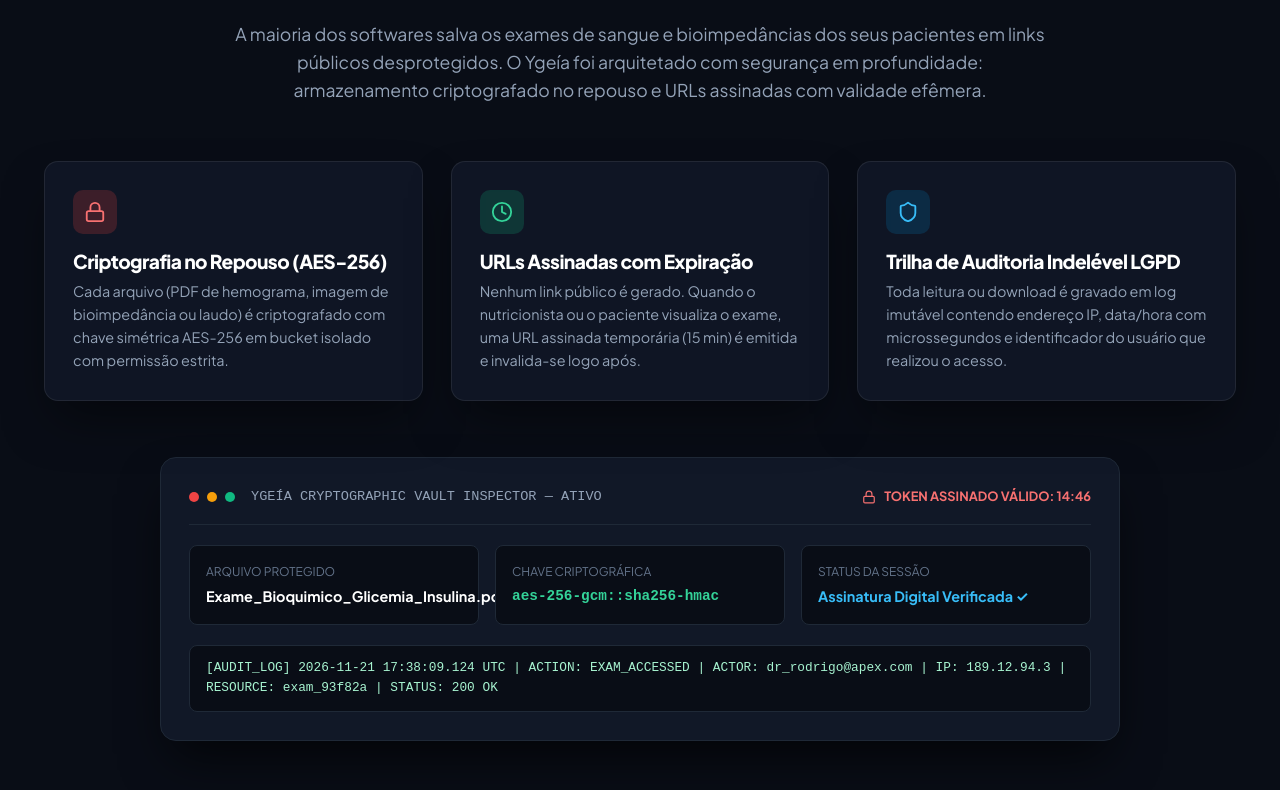
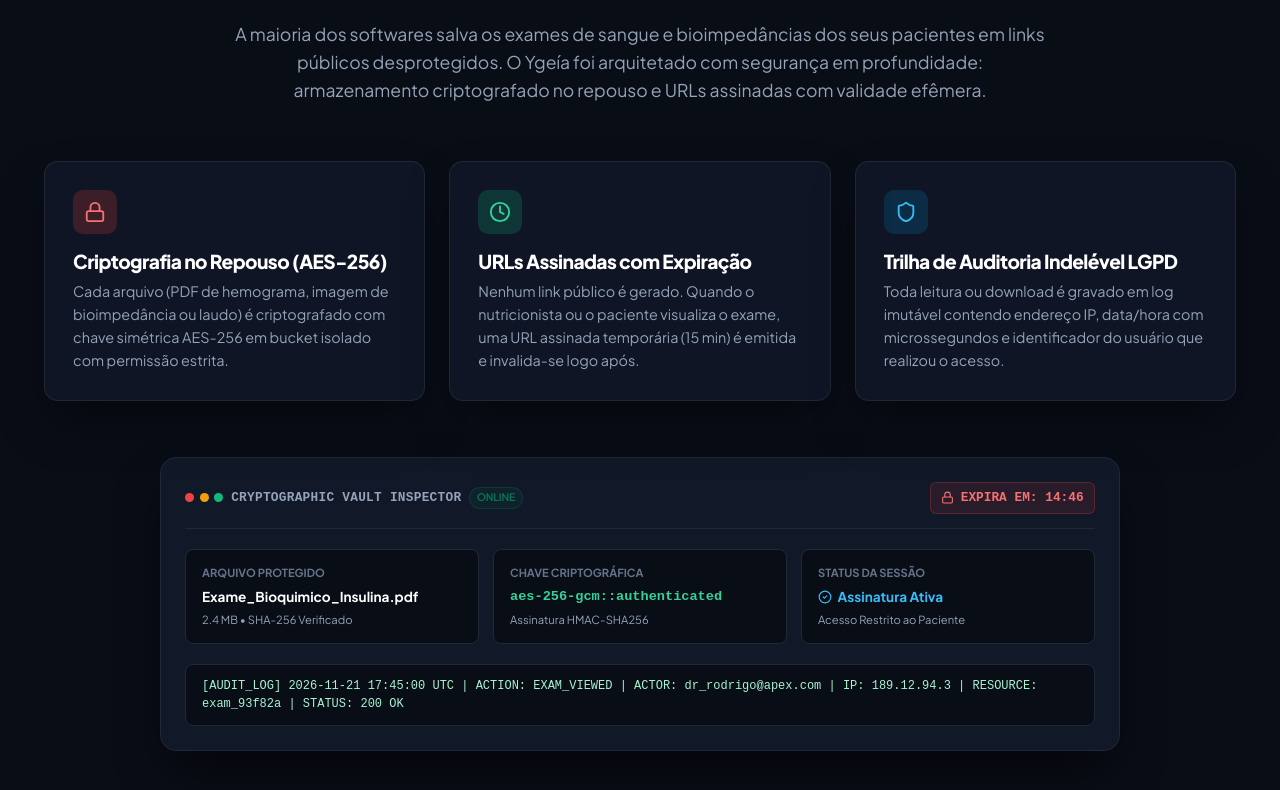
Before and after one commit to brunoemferreira/ygeia, a React (Vite) app in the folder apps/web/: page / in a window 1280 px wide. Shown: the part 2635-3425 px from the top of the page. Built offline with nearby package versions, Linux system fonts and the light colour scheme.

Commit message:
fix(web): prevent text overflow and wrap breaking in encrypted vault cards

```diff
--- a/apps/web/src/components/EncryptedVaultShowcase.tsx
+++ b/apps/web/src/components/EncryptedVaultShowcase.tsx
@@ -1,5 +1,5 @@
 import React, { useState, useEffect } from 'react';
-import { Lock, Shield, Clock } from 'lucide-react';
+import { Lock, Shield, Clock, CheckCircle2 } from 'lucide-react';
 
 export const EncryptedVaultShowcase: React.FC = () => {
   const [secondsRemaining, setSecondsRemaining] = useState(892); // ~14m 52s
@@ -18,7 +18,7 @@ export const EncryptedVaultShowcase: React.FC = () => {
   };
 
   return (
-    <section id="cofre" style={{ padding: '5rem 0', background: '#090d16', color: 'white' }}>
+    <section id="cofre" style={{ padding: '5rem 0', background: '#090d16', color: 'white', overflow: 'hidden' }}>
       <div className="container">
         <div style={{ textAlign: 'center', maxWidth: '820px', margin: '0 auto 3.5rem auto' }}>
           <span className="pill-badge pill-danger" style={{ marginBottom: '1rem', background: 'rgba(220, 38, 38, 0.15)', color: '#f87171' }}>
@@ -33,7 +33,7 @@ export const EncryptedVaultShowcase: React.FC = () => {
         </div>
 
         {/* 3 Pillars Row */}
-        <div className="grid-responsive-1-3" style={{ gap: '1.75rem', marginBottom: '3.5rem' }}>
+        <div className="grid-responsive-1-3" style={{ gap: '1.5rem', marginBottom: '3.5rem' }}>
           <div className="dark-glass-card" style={{ padding: '1.75rem' }}>
             <div style={{
               width: '44px',
@@ -106,58 +106,166 @@ export const EncryptedVaultShowcase: React.FC = () => {
           background: '#111827',
           border: '1px solid #1f2937',
           borderRadius: '16px',
-          padding: '1.75rem',
+          padding: '1.5rem',
           maxWidth: '960px',
           margin: '0 auto',
-          boxShadow: '0 25px 50px -12px rgba(0,0,0,0.7)'
+          boxShadow: '0 25px 50px -12px rgba(0,0,0,0.7)',
+          overflow: 'hidden'
         }}>
-          <div style={{ display: 'flex', justifyContent: 'space-between', alignItems: 'center', borderBottom: '1px solid #1f2937', paddingBottom: '1rem', marginBottom: '1.25rem' }}>
-            <div style={{ display: 'flex', alignItems: 'center', gap: '0.5rem' }}>
-              <span style={{ width: '10px', height: '10px', borderRadius: '50%', background: '#ef4444' }} />
-              <span style={{ width: '10px', height: '10px', borderRadius: '50%', background: '#f59e0b' }} />
-              <span style={{ width: '10px', height: '10px', borderRadius: '50%', background: '#10b981' }} />
-              <span style={{ marginLeft: '0.5rem', fontFamily: 'monospace', fontSize: '0.85rem', color: '#94a3b8' }}>
-                YGEÍA CRYPTOGRAPHIC VAULT INSPECTOR — ATIVO
+          {/* Header with Graceful Wrapping */}
+          <div style={{
+            display: 'flex',
+            flexWrap: 'wrap',
+            justifyContent: 'space-between',
+            alignItems: 'center',
+            borderBottom: '1px solid #1f2937',
+            paddingBottom: '0.875rem',
+            marginBottom: '1.25rem',
+            gap: '0.75rem'
+          }}>
+            <div style={{ display: 'flex', alignItems: 'center', gap: '0.5rem', flexWrap: 'wrap' }}>
+              <div style={{ display: 'flex', alignItems: 'center', gap: '0.35rem' }}>
+                <span style={{ width: '9px', height: '9px', borderRadius: '50%', background: '#ef4444' }} />
+                <span style={{ width: '9px', height: '9px', borderRadius: '50%', background: '#f59e0b' }} />
+                <span style={{ width: '9px', height: '9px', borderRadius: '50%', background: '#10b981' }} />
+              </div>
+              <span style={{
+                fontFamily: 'monospace',
+                fontSize: '0.8rem',
+                color: '#94a3b8',
+                fontWeight: 700,
+                letterSpacing: '0.02em'
+              }}>
+                CRYPTOGRAPHIC VAULT INSPECTOR
+              </span>
+              <span className="pill-badge pill-emerald" style={{ padding: '0.1rem 0.4rem', fontSize: '0.65rem' }}>
+                ONLINE
               </span>
             </div>
-            <div style={{ display: 'flex', alignItems: 'center', gap: '0.5rem', color: '#f87171', fontSize: '0.8rem', fontWeight: 700 }}>
-              <Lock size={14} /> TOKEN ASSINADO VÁLIDO: {formatTimer(secondsRemaining)}
+
+            <div style={{
+              display: 'flex',
+              alignItems: 'center',
+              gap: '0.4rem',
+              color: '#f87171',
+              fontSize: '0.8rem',
+              fontWeight: 700,
+              fontFamily: 'monospace',
+              background: 'rgba(239, 68, 68, 0.1)',
+              padding: '0.3rem 0.65rem',
+              borderRadius: '6px',
+              border: '1px solid rgba(239, 68, 68, 0.25)',
+              flexShrink: 0
+            }}>
+              <Lock size={13} /> EXPIRA EM: {formatTimer(secondsRemaining)}
             </div>
           </div>
 
-          <div style={{ display: 'grid', gridTemplateColumns: 'repeat(auto-fit, minmax(260px, 1fr))', gap: '1rem', marginBottom: '1.25rem' }}>
-            <div style={{ background: '#090d16', padding: '1rem', borderRadius: '8px', border: '1px solid #1f2937' }}>
-              <div style={{ fontSize: '0.75rem', color: '#64748b', textTransform: 'uppercase' }}>Arquivo Protegido</div>
-              <div style={{ fontWeight: 700, color: 'white', fontSize: '0.9rem', marginTop: '0.25rem' }}>
-                Exame_Bioquimico_Glicemia_Insulina.pdf
+          {/* Cards Grid with Defensive Layout */}
+          <div style={{
+            display: 'grid',
+            gridTemplateColumns: 'repeat(auto-fit, minmax(220px, 1fr))',
+            gap: '0.875rem',
+            marginBottom: '1.25rem'
+          }}>
+            <div style={{
+              background: '#090d16',
+              padding: '0.875rem 1rem',
+              borderRadius: '8px',
+              border: '1px solid #1f2937',
+              overflow: 'hidden'
+            }}>
+              <div style={{ fontSize: '0.7rem', color: '#64748b', textTransform: 'uppercase', fontWeight: 700 }}>
+                Arquivo Protegido
+              </div>
+              <div
+                title="Exame_Bioquimico_Glicemia_Insulina.pdf"
+                style={{
+                  fontWeight: 700,
+                  color: 'white',
+                  fontSize: '0.85rem',
+                  marginTop: '0.25rem',
+                  overflow: 'hidden',
+                  textOverflow: 'ellipsis',
+                  whiteSpace: 'nowrap'
+                }}
+              >
+                Exame_Bioquimico_Insulina.pdf
+              </div>
+              <div style={{ fontSize: '0.7rem', color: '#94a3b8', marginTop: '0.2rem' }}>
+                2.4 MB • SHA-256 Verificado
               </div>
             </div>
 
-            <div style={{ background: '#090d16', padding: '1rem', borderRadius: '8px', border: '1px solid #1f2937' }}>
-              <div style={{ fontSize: '0.75rem', color: '#64748b', textTransform: 'uppercase' }}>Chave Criptográfica</div>
-              <div style={{ fontWeight: 700, color: '#34d399', fontSize: '0.9rem', marginTop: '0.25rem', fontFamily: 'monospace' }}>
-                aes-256-gcm::sha256-hmac
+            <div style={{
+              background: '#090d16',
+              padding: '0.875rem 1rem',
+              borderRadius: '8px',
+              border: '1px solid #1f2937',
+              overflow: 'hidden'
+            }}>
+              <div style={{ fontSize: '0.7rem', color: '#64748b', textTransform: 'uppercase', fontWeight: 700 }}>
+                Chave Criptográfica
+              </div>
+              <div style={{
+                fontWeight: 700,
+                color: '#34d399',
+                fontSize: '0.85rem',
+                marginTop: '0.25rem',
+                fontFamily: 'monospace',
+                overflow: 'hidden',
+                textOverflow: 'ellipsis',
+                whiteSpace: 'nowrap'
+              }}>
+                aes-256-gcm::authenticated
+              </div>
+              <div style={{ fontSize: '0.7rem', color: '#94a3b8', marginTop: '0.2rem' }}>
+                Assinatura HMAC-SHA256
               </div>
             </div>
 
-            <div style={{ background: '#090d16', padding: '1rem', borderRadius: '8px', border: '1px solid #1f2937' }}>
-              <div style={{ fontSize: '0.75rem', color: '#64748b', textTransform: 'uppercase' }}>Status da Sessão</div>
-              <div style={{ fontWeight: 700, color: '#38bdf8', fontSize: '0.9rem', marginTop: '0.25rem' }}>
-                Assinatura Digital Verificada ✓
+            <div style={{
+              background: '#090d16',
+              padding: '0.875rem 1rem',
+              borderRadius: '8px',
+              border: '1px solid #1f2937',
+              overflow: 'hidden'
+            }}>
+              <div style={{ fontSize: '0.7rem', color: '#64748b', textTransform: 'uppercase', fontWeight: 700 }}>
+                Status da Sessão
+              </div>
+              <div style={{
+                fontWeight: 700,
+                color: '#38bdf8',
+                fontSize: '0.85rem',
+                marginTop: '0.25rem',
+                display: 'flex',
+                alignItems: 'center',
+                gap: '0.35rem'
+              }}>
+                <CheckCircle2 size={14} color="#38bdf8" /> Assinatura Ativa
+              </div>
+              <div style={{ fontSize: '0.7rem', color: '#94a3b8', marginTop: '0.2rem' }}>
+                Acesso Restrito ao Paciente
               </div>
             </div>
           </div>
 
+          {/* Audit Log Console: Responsive with Horizontal Scroll if needed */}
           <div style={{
             background: '#090d16',
             padding: '0.75rem 1rem',
             borderRadius: '8px',
             border: '1px solid #1f2937',
+            overflowX: 'auto',
             fontFamily: 'monospace',
-            fontSize: '0.8rem',
-            color: '#a7f3d0'
+            fontSize: '0.75rem',
+            color: '#a7f3d0',
+            lineHeight: '1.5'
           }}>
-            [AUDIT_LOG] 2026-11-21 17:38:09.124 UTC | ACTION: EXAM_ACCESSED | ACTOR: dr_rodrigo@apex.com | IP: 189.12.94.3 | RESOURCE: exam_93f82a | STATUS: 200 OK
+            <code>
+              [AUDIT_LOG] 2026-11-21 17:45:00 UTC | ACTION: EXAM_VIEWED | ACTOR: dr_rodrigo@apex.com | IP: 189.12.94.3 | RESOURCE: exam_93f82a | STATUS: 200 OK
+            </code>
           </div>
         </div>
       </div>
--- a/apps/web/src/components/Hero.tsx
+++ b/apps/web/src/components/Hero.tsx
@@ -320,9 +320,10 @@ export const Hero: React.FC = () => {
                 border: '1px solid #fecaca',
                 borderRadius: '14px',
                 padding: '1.25rem',
-                background: '#fffbfb'
+                background: '#fffbfb',
+                overflow: 'hidden'
               }}>
-                <div style={{ display: 'flex', justifyContent: 'space-between', alignItems: 'center', marginBottom: '1rem' }}>
+                <div style={{ display: 'flex', flexWrap: 'wrap', justifyContent: 'space-between', alignItems: 'center', gap: '0.5rem', marginBottom: '1rem' }}>
                   <div style={{ display: 'flex', alignItems: 'center', gap: '0.5rem' }}>
                     <Lock size={18} color="#dc2626" />
                     <span style={{ fontWeight: 800, color: '#991b1b', fontSize: '0.95rem' }}>
@@ -343,14 +344,24 @@ export const Hero: React.FC = () => {
                 </div>
 
                 <div style={{ background: 'white', padding: '0.75rem', borderRadius: '8px', border: '1px solid #fed7d7', marginBottom: '0.75rem' }}>
-                  <div style={{ display: 'flex', justifyContent: 'space-between', alignItems: 'center', marginBottom: '0.25rem' }}>
-                    <span style={{ fontSize: '0.85rem', fontWeight: 700, color: '#0f172a' }}>
-                      Hemograma_Completo_Perfil_Lipidico.pdf
+                  <div style={{ display: 'flex', justifyContent: 'space-between', alignItems: 'center', gap: '0.5rem', marginBottom: '0.25rem' }}>
+                    <span
+                      title="Hemograma_Completo_Perfil_Lipidico.pdf"
+                      style={{
+                        fontSize: '0.85rem',
+                        fontWeight: 700,
+                        color: '#0f172a',
+                        overflow: 'hidden',
+                        textOverflow: 'ellipsis',
+                        whiteSpace: 'nowrap'
+                      }}
+                    >
+                      Hemograma_Completo.pdf
                     </span>
-                    <span style={{ fontSize: '0.75rem', color: '#64748b' }}>2.4 MB</span>
+                    <span style={{ fontSize: '0.75rem', color: '#64748b', flexShrink: 0 }}>2.4 MB</span>
                   </div>
                   <div style={{ fontSize: '0.75rem', color: '#16a34a', display: 'flex', alignItems: 'center', gap: '0.25rem' }}>
-                    <ShieldCheck size={14} /> URL assinada temporária (expira em 14:32m)
+                    <ShieldCheck size={14} /> URL assinada (expira em 14:32m)
                   </div>
                 </div>
 
@@ -360,9 +371,11 @@ export const Hero: React.FC = () => {
                   background: '#f8fafc',
                   padding: '0.6rem',
                   borderRadius: '6px',
-                  lineHeight: '1.4'
+                  lineHeight: '1.4',
+                  overflowWrap: 'break-word',
+                  wordBreak: 'break-word'
                 }}>
-                  🔒 <strong>Auditoria LGPD Ativa:</strong> Acesso registrado com sucesso pelo usuário <code>{activeClinic.doctor}</code> (IP 189.34.12.9) às 17:34:12 UTC.
+                  🔒 <strong>Auditoria LGPD:</strong> Acesso registrado por <code>{activeClinic.doctor}</code> (IP 189.34.12.9) às 17:34 UTC.
                 </div>
               </div>
             </div>
```
